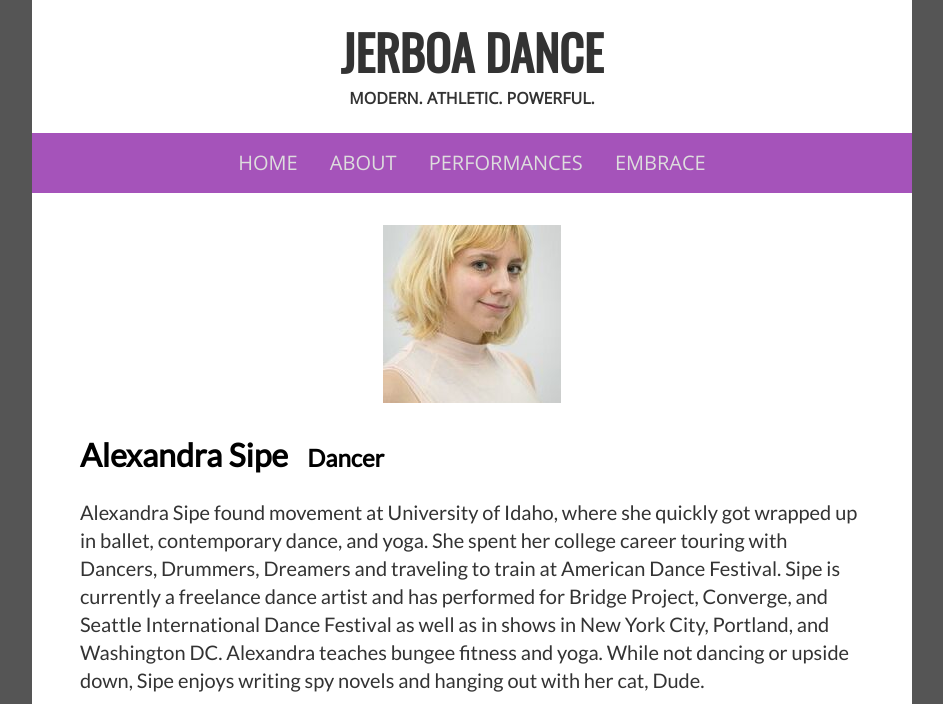
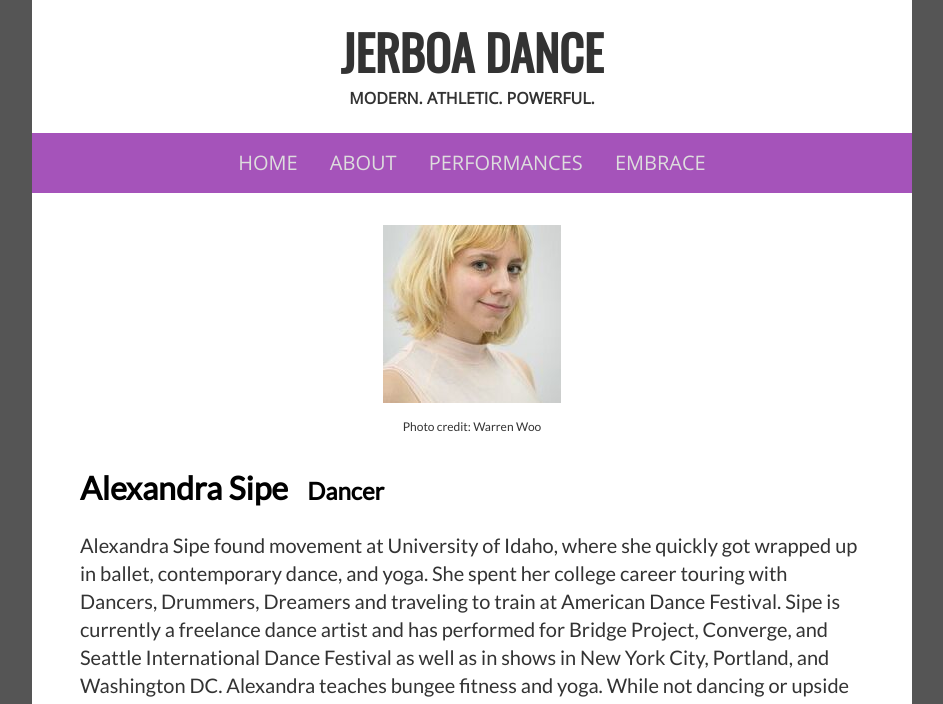
Before and after one commit to JerboaDance/Website, a Jekyll site: the page built from _company/AlexandraSipe.md, in a window 1280 px wide, cut to the strip 0-704 px from the top of the page. Shown: the whole strip, without its empty margins (168-1111 px from the left). Built offline with Jekyll 4.4.1, drawn with Linux system fonts in a browser that asks for light colours; comment, search, counter and statistics services are not loaded.

Commit message:
Add photo attribution to bio pages

```diff
--- a/_company/AlexandraSipe.md
+++ b/_company/AlexandraSipe.md
@@ -1,6 +1,7 @@
 ---
 name: Alexandra Sipe
 status: active
+photo-credit: Warren Woo
 ---
 Alexandra Sipe found movement at University of Idaho, where she quickly got wrapped up in ballet, contemporary dance, and yoga. She spent her college career touring with Dancers, Drummers, Dreamers and traveling to train at American Dance Festival. Sipe is currently a freelance dance artist and has performed for Bridge Project, Converge, and Seattle International Dance Festival as well as in shows in New York City, Portland, and Washington DC.
 Alexandra teaches bungee fitness and yoga. While not dancing or upside down, Sipe enjoys writing spy novels and hanging out with her cat, Dude.
--- a/_data/photographers.yml
+++ b/_data/photographers.yml
@@ -1,2 +1,3 @@
 Lauren White:
 Jes&uacute;s Armand:  "http://jarmandstudio.com/"
+Warren Woo:
--- a/_layouts/bio.html
+++ b/_layouts/bio.html
@@ -14,7 +14,10 @@
                     {% unless headshot %}
                         {% assign headshotpath = "/assets/company/default.png" %}
                     {% endunless %}
-                    <div class="bio-image"><img src="{{headshotpath}}" alt="{{ page.name }}" /></div>
+                    <div class="bio-image">
+                        <img src="{{headshotpath}}" alt="{{ page.name }}" />
+                        {% if page.photo-credit %}<p>Photo credit: {{ page.photo-credit }}</p>{% endif %}
+                    </div>
 
                     <div class="bio-title">
                         <h1>{{ page.name }}</h1>
--- a/css/main.scss
+++ b/css/main.scss
@@ -339,3 +339,7 @@ hr {
     max-width: 60%;
     max-height: 20em;
 }
+.bio-image p {
+    text-align: center;
+    font-size: .75em;
+}
```
Also changed, not shown: _company/ChelseaReinschmidt.md (+1 -0 lines), _company/JaimeWaliczek.md (+1 -0 lines).
